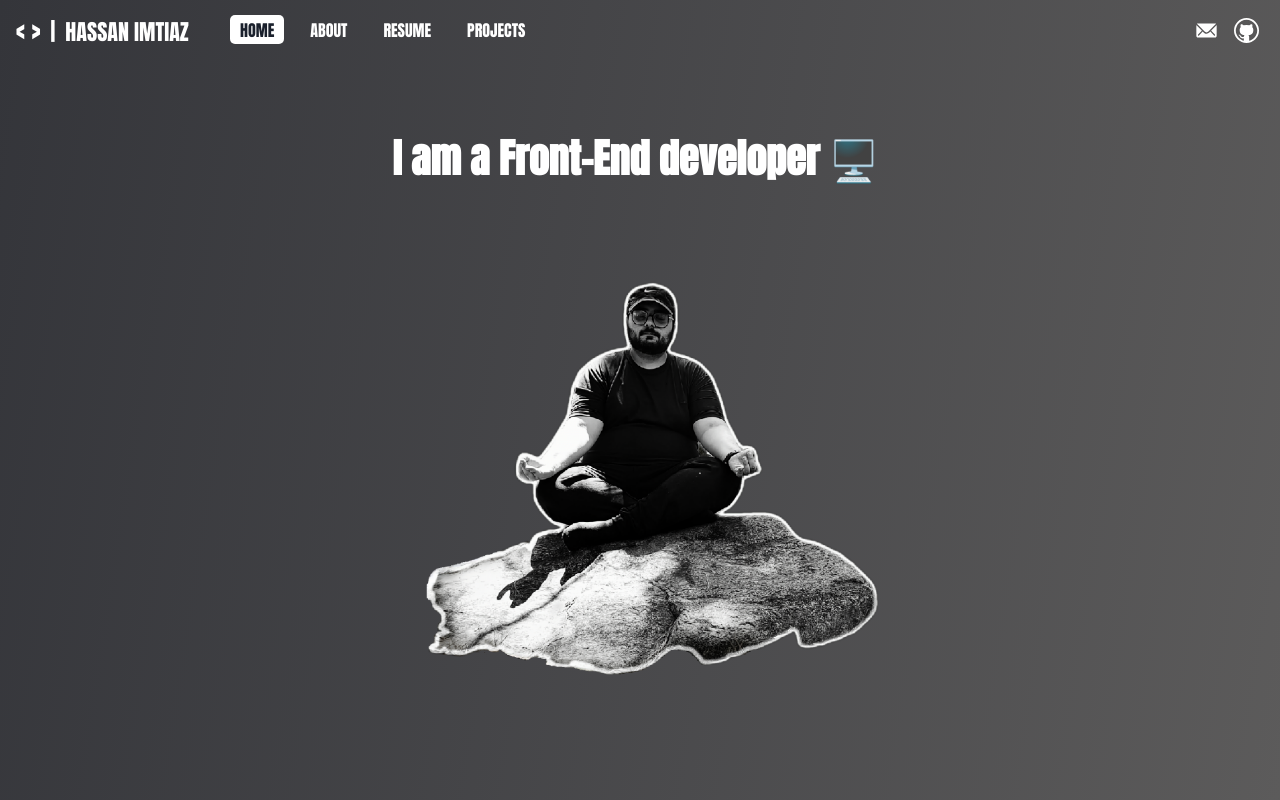
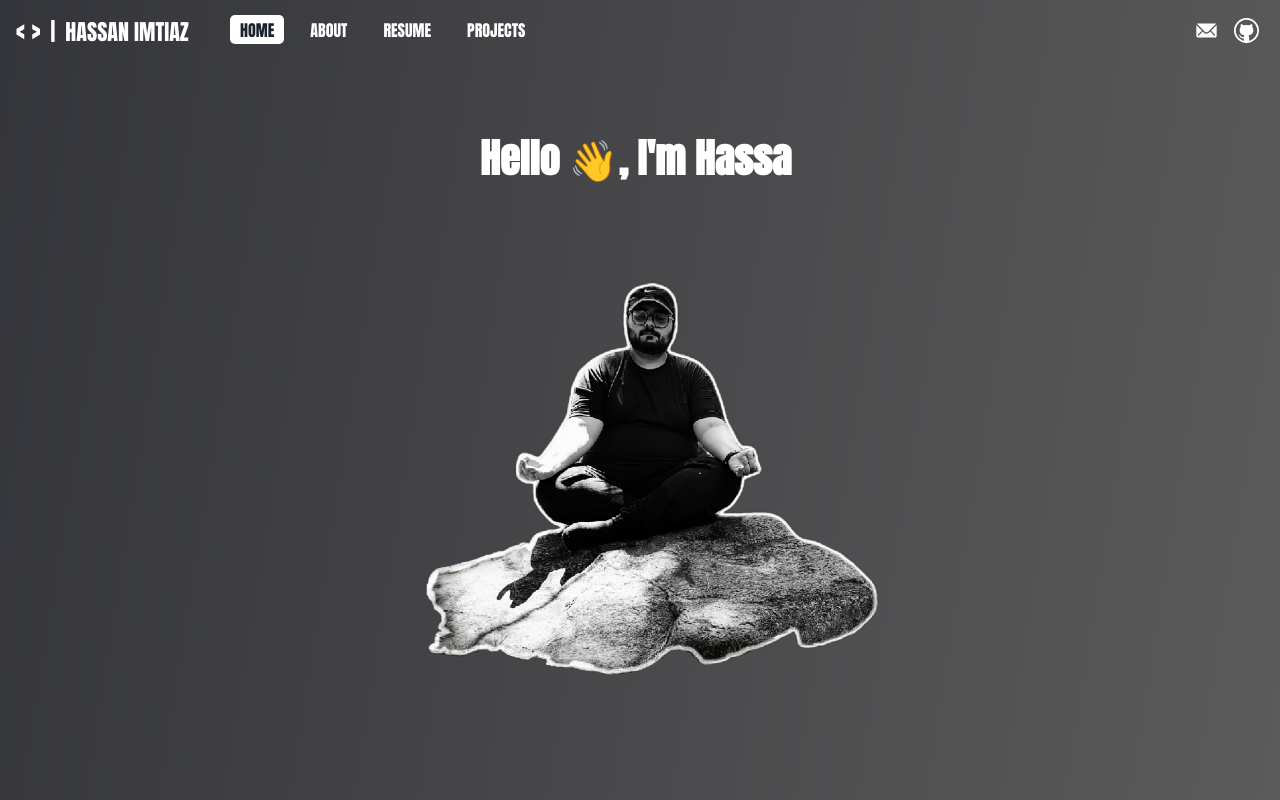
Before and after one commit to hassanimtiaz194/portfolio, a Next.js app: page / in a window 1280 px wide. Built offline with nearby package versions, Linux system fonts and the light colour scheme.

Commit message:
minor change

```diff
--- a/src/constants/constants.js
+++ b/src/constants/constants.js
@@ -18,8 +18,8 @@ export const NAV_ITEMS = [
 ];
 
 export const Introduction = [
-  "Hello 👋",
-  2000,
+  "Hello 👋, I'm Hassan Imtiaz",
+  3500,
   "I am a Front-End developer 🖥️",
   3500,
   "I am a Back-End developer 🔧",
@@ -28,4 +28,4 @@ export const Introduction = [
   3500,
   "I am a Software Engineer 💻",
   3500,
-]
+];
```
Also changed, not shown: public/images/home_profile.png.
